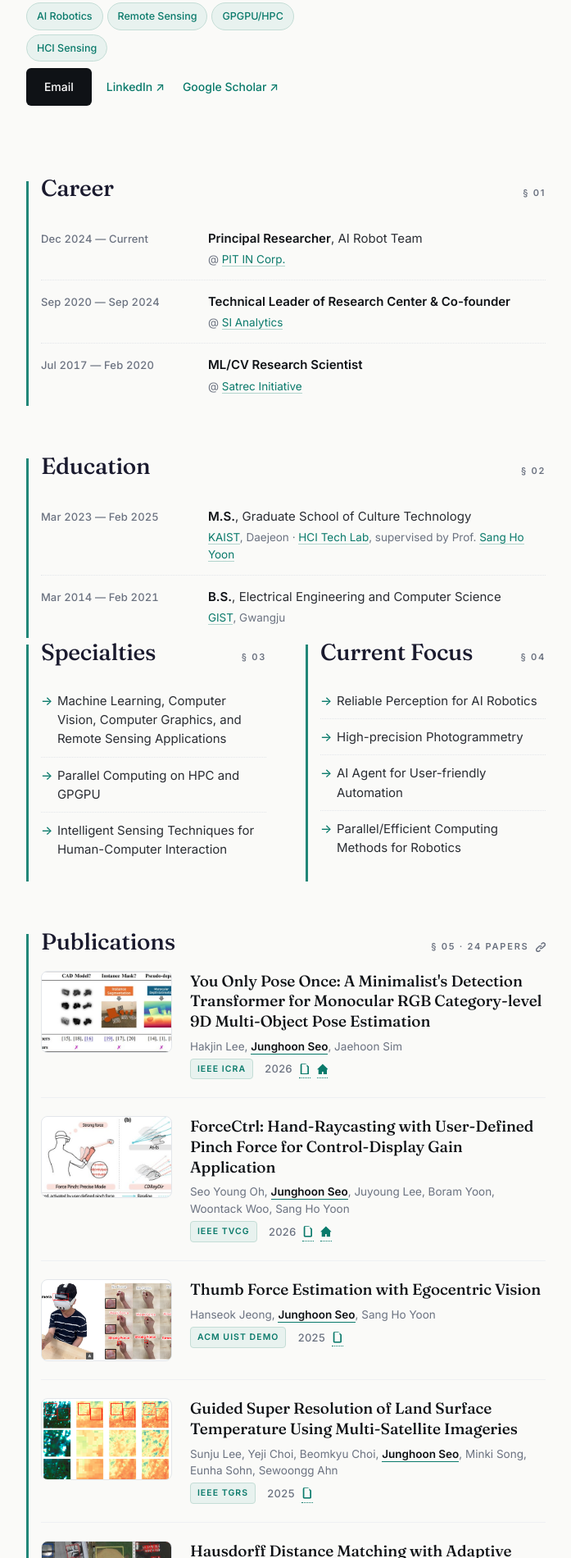
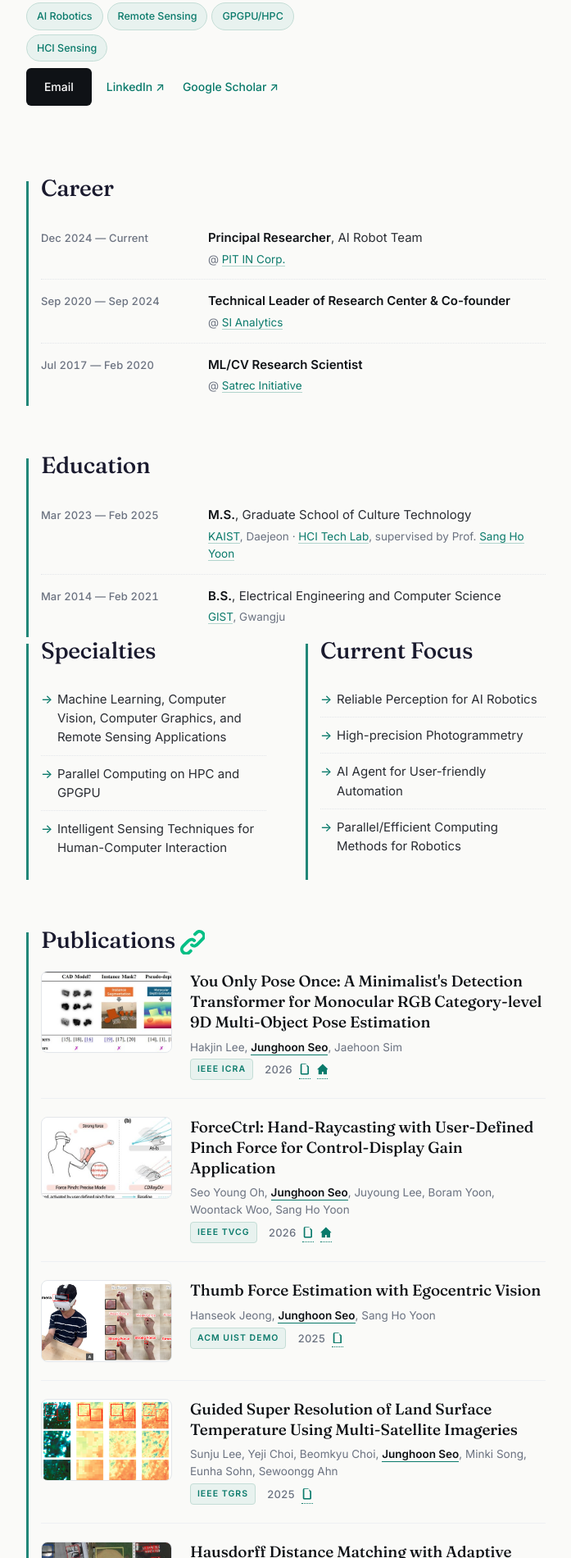
Before and after one commit to mikigom/mikigom.github.io, a Jekyll site: the page built from index.md, in a window 1280 px wide. Shown: the part 675-2575 px from the top of the page at 82% size, without its empty margins (291-988 px from the left). Built offline with Jekyll 4.4.1, drawn with Linux system fonts in a browser that asks for light colours; some of the changed text lies outside the part shown.

Commit message:
style: remove § NN section number markers
User request — drop all 10 section-num spans (§ 01–§ 10). Move the
Google Scholar icon link from the Publications section__num into the
h2 title. Delete the now-dead .section__num CSS rule.

Co-Authored-By: Claude Opus 4.6 (1M context) <noreply@anthropic.com>

```diff
--- a/assets/styles.scss
+++ b/assets/styles.scss
@@ -634,20 +634,6 @@ hr {
     margin: 0;
     letter-spacing: -0.01em;
   }
-
-  &__num {
-    font-size: 11px;
-    letter-spacing: 0.16em;
-    text-transform: uppercase;
-    color: var(--muted);
-    font-weight: 600;
-    white-space: nowrap;
-
-    a {
-      color: var(--muted);
-      margin-left: 4px;
-    }
-  }
 }
 
 .twocol {
--- a/index.md
+++ b/index.md
@@ -43,7 +43,6 @@ show_title: false
 <section class="section">
   <header class="section__head">
     <h2>Career</h2>
-    <span class="section__num">§ 01</span>
   </header>
   <div class="row-list">
     <div class="row">
@@ -73,7 +72,6 @@ show_title: false
 <section class="section">
   <header class="section__head">
     <h2>Education</h2>
-    <span class="section__num">§ 02</span>
   </header>
   <div class="row-list">
     <div class="row">
@@ -97,7 +95,6 @@ show_title: false
   <section class="section">
     <header class="section__head">
       <h2>Specialties</h2>
-      <span class="section__num">§ 03</span>
     </header>
     <ul class="tagged-list">
       <li>Machine Learning, Computer Vision, Computer Graphics, and Remote Sensing Applications</li>
@@ -108,7 +105,6 @@ show_title: false
   <section class="section">
     <header class="section__head">
       <h2>Current Focus</h2>
-      <span class="section__num">§ 04</span>
     </header>
     <ul class="tagged-list">
       <li>Reliable Perception for AI Robotics</li>
@@ -121,8 +117,7 @@ show_title: false
 
 <section class="section">
   <header class="section__head">
-    <h2>Publications</h2>
-    <span class="section__num">§ 05 · 24 papers <a href="https://scholar.google.com/citations?user=9KBQk-YAAAAJ&amp;hl=en" aria-label="Google Scholar" title="Google Scholar">{% include icon.html id="link" width="14" height="14" %}</a></span>
+    <h2>Publications <a href="https://scholar.google.com/citations?user=9KBQk-YAAAAJ&amp;hl=en" aria-label="Google Scholar" title="Google Scholar">{% include icon.html id="link" width="14" height="14" %}</a></h2>
   </header>
   <div class="pubs">
 
@@ -496,7 +491,6 @@ show_title: false
   <section class="section">
     <header class="section__head">
       <h2>Working Titles Under Review</h2>
-      <span class="section__num">§ 06</span>
     </header>
     <ul class="tagged-list">
       <li>Pressure Estimation for Hand-based Interaction</li>
@@ -507,7 +501,6 @@ show_title: false
   <section class="section">
     <header class="section__head">
       <h2>Awards &amp; Honors</h2>
-      <span class="section__num">§ 07</span>
     </header>
     <ul class="awards-list">
       <li><div class="awards-list__year">2024</div><div class="awards-list__what">Lab demo project selected as <strong>Popular Choice Winner</strong> in <a href="https://chi2024.acm.org/">CHI 2024</a></div></li>
@@ -525,7 +518,6 @@ show_title: false
   <section class="section">
     <header class="section__head">
       <h2>Invited Talks</h2>
-      <span class="section__num">§ 08</span>
     </header>
     <ul class="tagged-list">
       <li><strong>Query as Representation: A Paradigm Shift in Computer Vision Caused by DETR</strong> @ Online. Nov 2022. <a href="https://www.youtube.com/watch?v=7Eq8WyKWjU0&amp;t=3491s">YouTube</a> (Korean)</li>
@@ -537,7 +529,6 @@ show_title: false
   <section class="section">
     <header class="section__head">
       <h2>Review Services</h2>
-      <span class="section__num">§ 09</span>
     </header>
     <ul class="tagged-list">
       <li><strong>Journals:</strong> IEEE TPAMI, IEEE TNNLS, IEEE TGRS, IEEE GRSL, and more</li>
@@ -549,7 +540,6 @@ show_title: false
 <section class="section">
   <header class="section__head">
     <h2>Patents</h2>
-    <span class="section__num">§ 10 · 8 filings</span>
   </header>
   <ul class="patents-list">
     <li><div>Method for detecting object <span class="status-pill">Granted</span></div><div class="patents-list__no">10-2364882</div></li>
```
